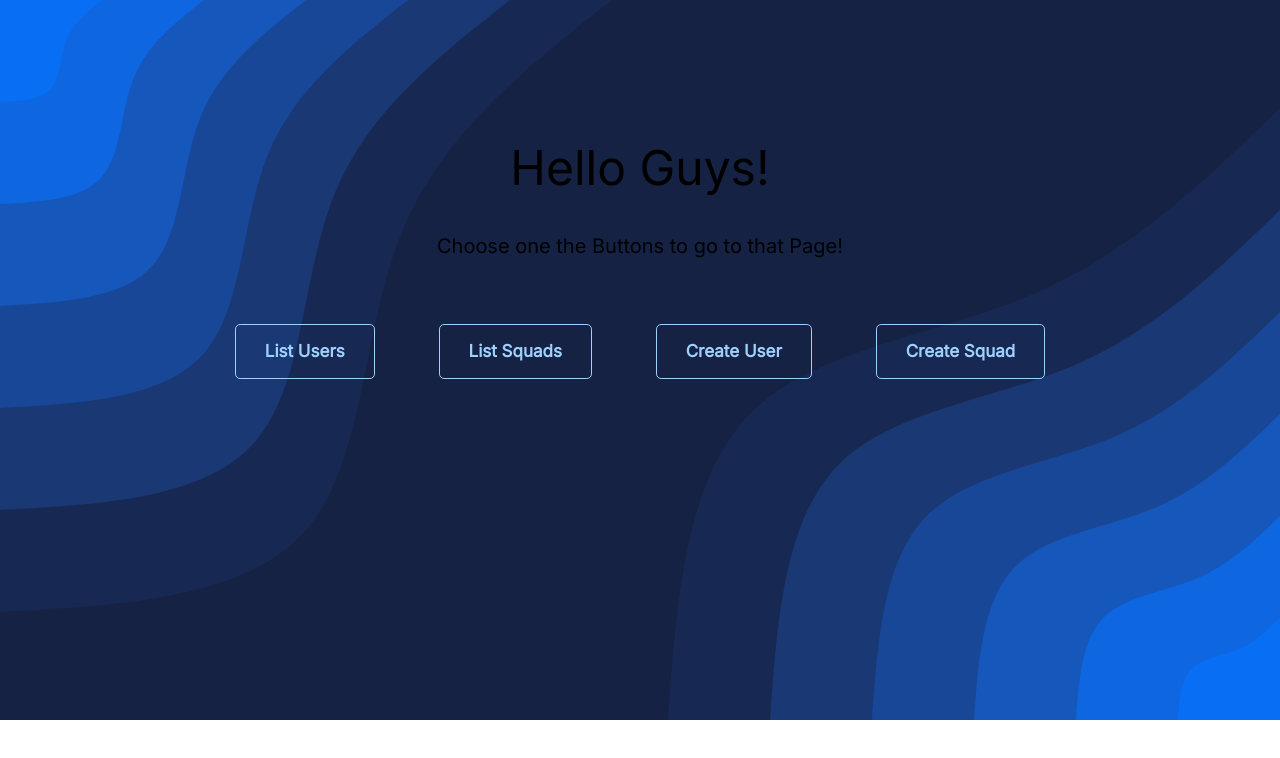
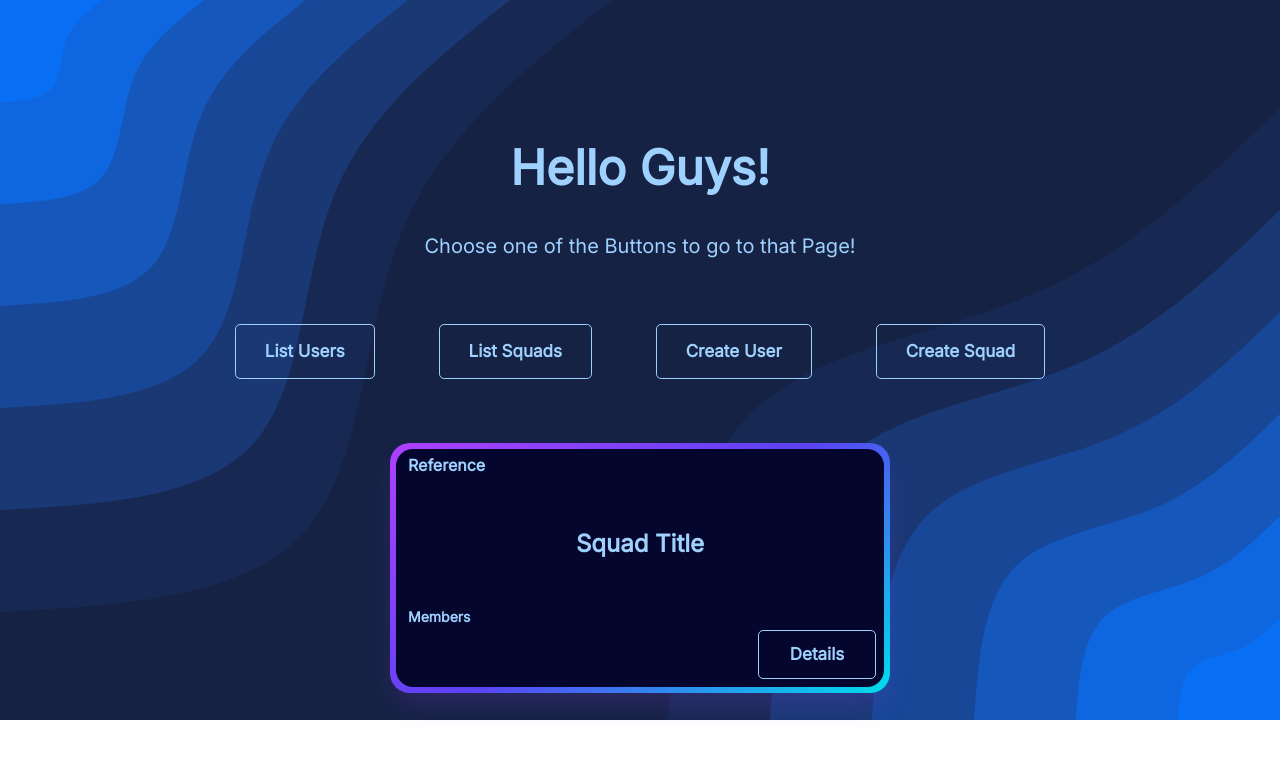
Before and after one commit to SShrimpman/MScope---Squads, a Vue app: page / in a window 1280 px wide. Shown: the top 758 px of the page. Built offline with nearby package versions, Linux system fonts and the light colour scheme.

Commit message:
Applied the custom Css in the components

```diff
--- a/src/components/CreateSquad.vue
+++ b/src/components/CreateSquad.vue
@@ -1,5 +1,5 @@
 <template>
-    <h1 class="text-green text-center text-5xl mt-36">
+    <h1 class="text-lightBlue text-center text-5xl mt-36">
         Create Squad
     </h1>
 </template>
--- a/src/components/CreateUser.vue
+++ b/src/components/CreateUser.vue
@@ -1,5 +1,5 @@
 <template>
-    <h1 class="text-green text-center text-5xl mt-36">
+    <h1 class="text-lightBlue text-center text-5xl mt-36">
         Create User
     </h1>
 </template>
--- a/src/components/InitialPage.vue
+++ b/src/components/InitialPage.vue
@@ -1,9 +1,9 @@
 <template>
-  <h1 class="text-green text-center text-5xl mt-36">
+  <p class="text-lightBlue text-center text-5xl mt-36 font-bold">
     Hello Guys!
-  </h1>
-  <span class="flex text-green justify-center text-xl mt-10">
-    Choose one the Buttons to go to that Page!
+  </p>
+  <span class="flex text-lightBlue justify-center text-xl mt-10">
+    Choose one of the Buttons to go to that Page!
   </span>
   <div class="flex justify-center mt-16 space-x-16">
     <Button :text="'List Users'" @click="listUsers"/>
@@ -11,14 +11,19 @@
     <Button :text="'Create User'" @click="createUser"/>
     <Button :text="'Create Squad'" @click="createSquad"/>
   </div>
+  <div class="flex justify-center mt-16">
+    <Card />
+  </div>
 </template>
 
 <script>
 import Button from './widgets/Button.vue';
+import Card from './widgets/Card.vue';
 
   export default {
     components: {
-      Button
+      Button,
+      Card
     },
     methods: {
       listUsers(){
--- a/src/components/ListSquads.vue
+++ b/src/components/ListSquads.vue
@@ -1,5 +1,5 @@
 <template>
-    <h1 class="text-green text-center text-5xl mt-36">
+    <h1 class="text-lightBlue text-center text-5xl mt-36">
         List Squads
     </h1>
 </template>
--- a/src/components/ListUsers.vue
+++ b/src/components/ListUsers.vue
@@ -1,5 +1,5 @@
 <template>
-    <h1 class="text-green text-center text-5xl mt-36">
+    <h1 class="text-lightBlue text-center text-5xl mt-36">
         List Users
     </h1>
 </template>
```
